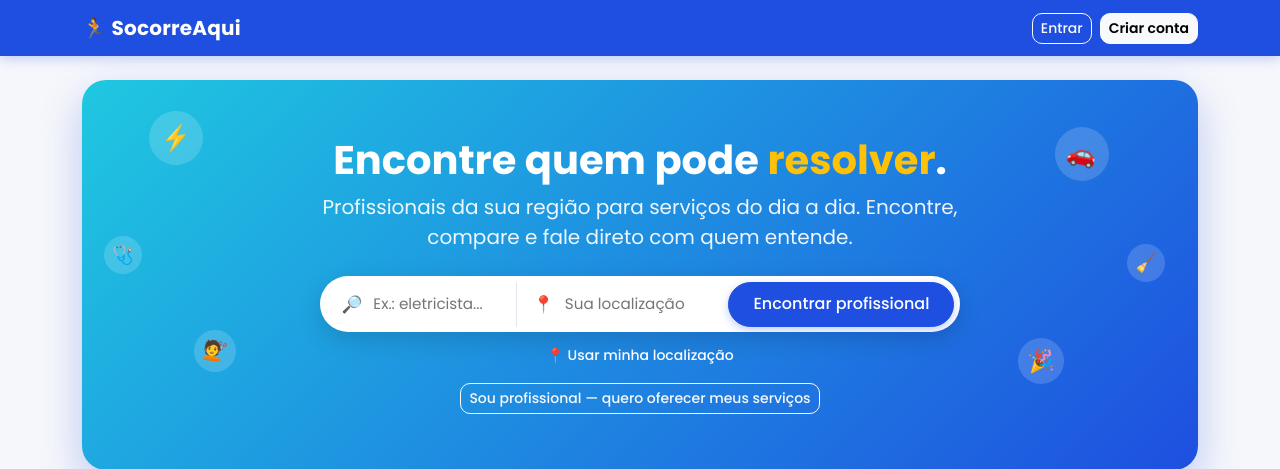
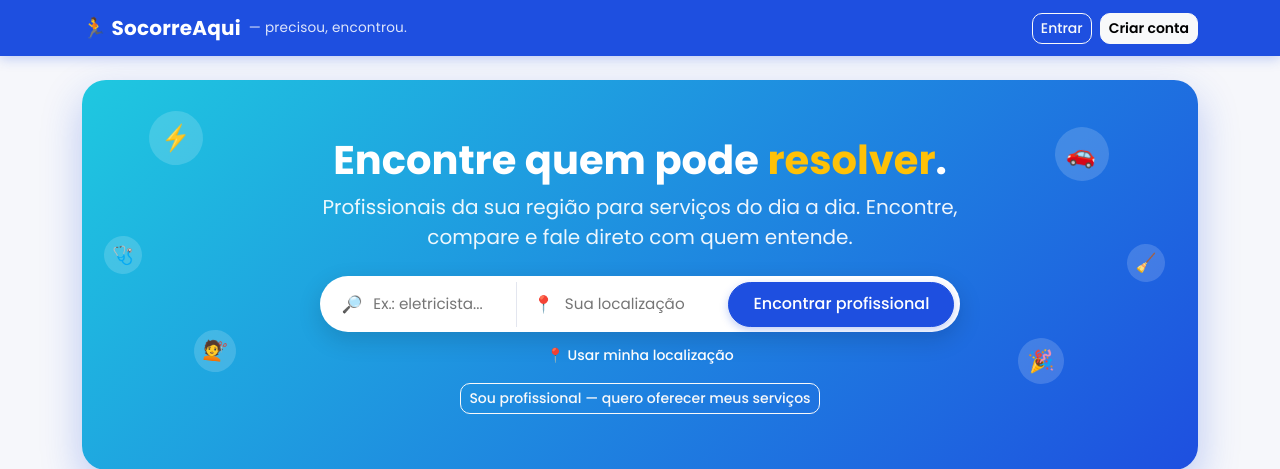
Before and after one commit to hermanoocardoso/servico-cidade, a FastAPI app: page / in a window 1280 px wide. Shown: the top 469 px of the page. Run offline with FastAPI, Linux system fonts and the light colour scheme; data comes from the database, SQL or seed files in the repository; some libraries are stand-ins or nearby versions.

Commit message:
Leva o titulo "precisou, encontrou" pra todas as telas e pra barra azul
O catalogo (index.html) tinha titulo proprio ("Encontre um profissional")
que sobrescrevia o padrao do site, entao a aba nao mostrava a nova
assinatura. Tambem adiciona a assinatura ao lado da logo na navbar
(escondida no mobile pra nao apertar o espaco).

```diff
--- a/app/static/style.css
+++ b/app/static/style.css
@@ -55,6 +55,11 @@ a {
 }
 .navbar-brand {
     letter-spacing: 0.2px;
+}
+.navbar-tagline {
+    font-weight: 400;
+    font-size: 0.85rem;
+    color: rgba(255, 255, 255, 0.85);
 }
 /* Header fica "grudado" no topo e encolhe discretamente ao rolar (JS troca
    essa classe) — mantém a marca visível sem pesar a tela. */
--- a/app/templates/base.html
+++ b/app/templates/base.html
@@ -15,7 +15,10 @@
 <body>
     <nav class="navbar navbar-expand-lg navbar-dark bg-primary sticky-top mb-4" id="navPrincipal">
         <div class="container">
-            <a class="navbar-brand fw-bold" href="/">🏃 SocorreAqui</a>
+            <a class="navbar-brand fw-bold d-flex align-items-center gap-2" href="/">
+                <span>🏃 SocorreAqui</span>
+                <span class="navbar-tagline d-none d-md-inline">— precisou, encontrou.</span>
+            </a>
             <button class="navbar-toggler" type="button" data-bs-toggle="collapse" data-bs-target="#navMenu"
                     aria-controls="navMenu" aria-label="Abrir menu">
                 <span class="navbar-toggler-icon"></span>
--- a/app/templates/index.html
+++ b/app/templates/index.html
@@ -1,5 +1,5 @@
 {% extends "base.html" %}
-{% block titulo %}Encontre um profissional{% endblock %}
+{% block titulo %}SocorreAqui — precisou, encontrou. 🏃🔧⚡️{% endblock %}
 
 {% macro card_profissional(p) %}
 <div class="card-prof-h">
```
